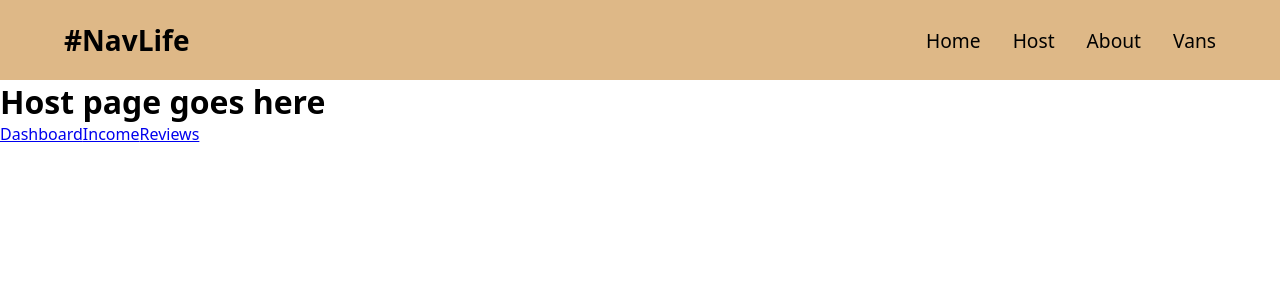
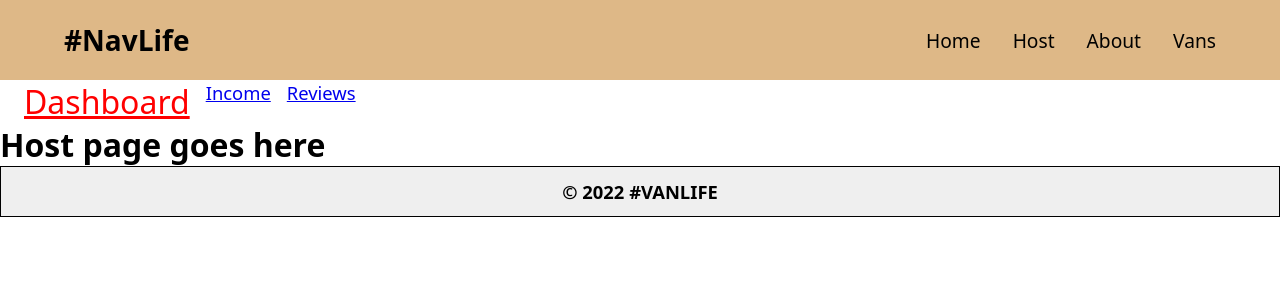
Before and after one commit to Krishnan-Avinash/Router-project, a React (Vite) app in the folder van-life/: page /host in a window 1280 px wide. Shown: the top 300 px of the page. Built offline with nearby package versions, Linux system fonts and the light colour scheme; what miragejs would draw is missing.

Commit message:
Working on NavLink

```diff
--- /dev/null
+++ b/van-life/src/Footer.jsx
@@ -0,0 +1,11 @@
+import React from "react";
+import "./styles/FooterStyle.css";
+const Footer = () => {
+  return (
+    <>
+      <button className="footer-btn">&#169; 2022 #VANLIFE</button>
+    </>
+  );
+};
+
+export default Footer;
--- a/van-life/src/Host.jsx
+++ b/van-life/src/Host.jsx
@@ -1,14 +1,10 @@
 import React from "react";
-import { Link } from "react-router-dom";
-import { Outlet } from "react-router-dom";
+// import { Link } from "react-router-dom";
+// import { Outlet } from "react-router-dom";
 const Host = () => {
   return (
     <div>
       <h1>Host page goes here</h1>
-      <Link to="/host">Dashboard</Link>
-      <Link to="/host/income">Income</Link>
-      <Link to="/host/reviews">Reviews</Link>
-      <Outlet />
     </div>
   );
 };
--- /dev/null
+++ b/van-life/src/HostLayout.jsx
@@ -0,0 +1,33 @@
+import React from "react";
+import { NavLink } from "react-router-dom";
+import { Outlet } from "react-router-dom";
+import "./styles/host_nav.css";
+const HostLayout = () => {
+  return (
+    <>
+      <div className="nav-bar-host">
+        <NavLink
+          to="/host"
+          className={({ isActive }) => (isActive ? "selected-link" : null)}
+        >
+          Dashboard
+        </NavLink>
+        <NavLink
+          to="/host/income"
+          className={({ isActive }) => (isActive ? "selected-link" : null)}
+        >
+          Income
+        </NavLink>
+        <NavLink
+          to="/host/reviews"
+          className={({ isActive }) => (isActive ? "selected-link" : null)}
+        >
+          Reviews
+        </NavLink>
+      </div>
+      <Outlet />
+    </>
+  );
+};
+
+export default HostLayout;
--- a/van-life/src/Layout.jsx
+++ b/van-life/src/Layout.jsx
@@ -1,11 +1,13 @@
 import React from "react";
 import { Outlet } from "react-router-dom";
 import NavBar from "./NavBar";
+import Footer from "./Footer";
 const Layout = () => {
   return (
     <div>
       <NavBar />
       <Outlet />
+      <Footer />
     </div>
   );
 };
--- a/van-life/src/main.jsx
+++ b/van-life/src/main.jsx
@@ -10,18 +10,20 @@ import Layout from "./Layout.jsx";
 import Host from "./Host.jsx";
 import Income from "./income.jsx";
 import Reviews from "./reviews.jsx";
+import HostLayout from "./HostLayout.jsx";
 
 ReactDOM.createRoot(document.getElementById("root")).render(
   <BrowserRouter>
     <Routes>
-      <Route element={<Layout />}>
-        <Route path="/" element={<Home />} />
-        <Route path="/about" element={<About />} />
-        <Route path="/vans" element={<Vans />} />
-        <Route path="/vans/:id" element={<SelectedVan />} />
-        <Route path="/host" element={<Host />}>
-          <Route path="/host/income" element={<Income />} />
-          <Route path="/host/reviews" element={<Reviews />} />
+      <Route path="/" element={<Layout />}>
+        <Route index element={<Home />} />
+        <Route path="about" element={<About />} />
+        <Route path="vans" element={<Vans />} />
+        <Route path="vans/:id" element={<SelectedVan />} />
+        <Route path="host" element={<HostLayout />}>
+          <Route index element={<Host />} />
+          <Route path="income" element={<Income />} />
+          <Route path="reviews" element={<Reviews />} />
         </Route>
       </Route>
     </Routes>
--- /dev/null
+++ b/van-life/src/styles/FooterStyle.css
@@ -0,0 +1,12 @@
+.footer-btn {
+  display: flex;
+  justify-content: center;
+  align-items: center;
+  width: 100%;
+  padding: 0.75rem 1rem;
+  display: flex;
+  border: 1px solid black;
+  font-size: 1.15rem;
+  font-weight: 700;
+  display: block;
+}
--- /dev/null
+++ b/van-life/src/styles/host_nav.css
@@ -0,0 +1,14 @@
+.nav-bar-host {
+  display: flex;
+  font-size: 1.15rem;
+  width: 100%;
+  padding-left: 1.5rem;
+  gap: 1rem;
+}
+.nav-bar-host a {
+  /* color: black; */
+}
+.selected-link {
+  color: red;
+  font-size: 2rem;
+}
```
